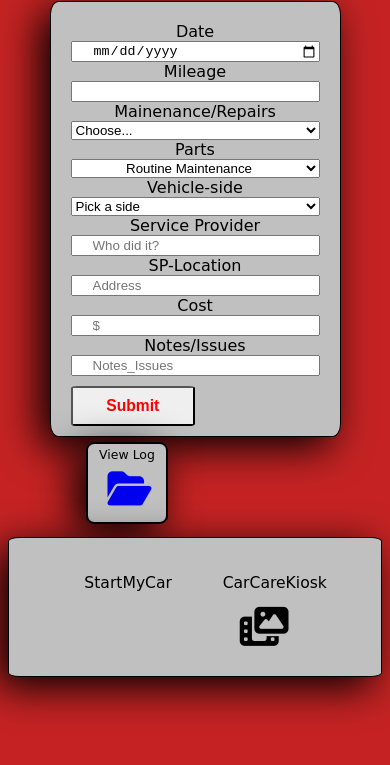
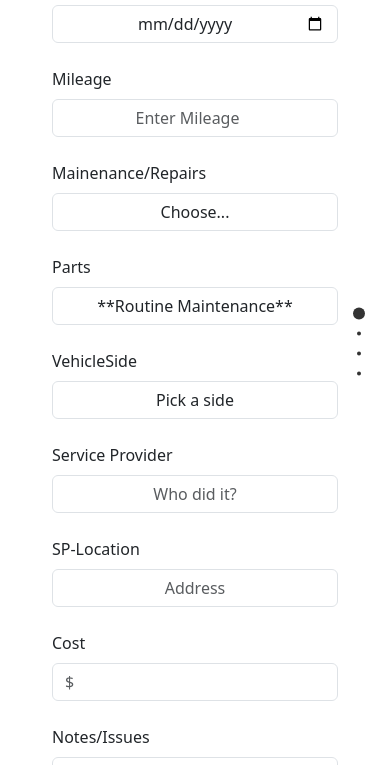
Before and after one commit to WebDesign-MultiMedia/LogMe, a website: page index.html in a window 390 px wide. Shown: the part 79-844 px from the top of the page. Drawn offline with nearby package versions, Linux system fonts and the light colour scheme; a web font is replaced by a local one.

Commit message:
Using Fullpage.js

```diff
--- a/index.html
+++ b/index.html
@@ -3,33 +3,42 @@
 <head>
     <meta charset="UTF-8">
     <meta name="viewport" content="width=device-width, initial-scale=1.0">
-    <link rel="stylesheet" href="style.css">
-    <script src="https://kit.fontawesome.com/2b46095725.js" crossorigin="anonymous"></script>
+    <!-- <link rel="stylesheet" href="style.css"> -->
+    <!-- <script src="https://kit.fontawesome.com/2b46095725.js" crossorigin="anonymous"></script>
     <link rel="preconnect" href="https://fonts.googleapis.com">
     <link rel="preconnect" href="https://fonts.gstatic.com" crossorigin>
-    <link href="https://fonts.googleapis.com/css2?family=Dancing+Script:wght@400..700&family=Danfo&family=Edu+AU+VIC+WA+NT+Guides:wght@400..700&family=Playwrite+GB+S:ital,wght@0,100..400;1,100..400&family=Updock&display=swap" rel="stylesheet">
+    <link href="https://fonts.googleapis.com/css2?family=Dancing+Script:wght@400..700&family=Danfo&family=Edu+AU+VIC+WA+NT+Guides:wght@400..700&family=Playwrite+GB+S:ital,wght@0,100..400;1,100..400&family=Updock&display=swap" rel="stylesheet"> -->
+    <link href="https://cdn.jsdelivr.net/npm/bootstrap@5.3.3/dist/css/bootstrap.min.css" rel="stylesheet" integrity="sha384-QWTKZyjpPEjISv5WaRU9OFeRpok6YctnYmDr5pNlyT2bRjXh0JMhjY6hW+ALEwIH" crossorigin="anonymous">
 
+   <link rel="stylesheet" href="https://cdnjs.cloudflare.com/ajax/libs/fullPage.js/3.1.2/fullpage.min.css">
     <title>Document</title>
 </head>
 <body>
 
-   <h1>Log Me!</h1>
+    <div id="fullpage">
+        <div class="section ">
 
             <div class="Logbox">
                 <form>
-        <label for="Date">Date</label>
-        <input type="date" name="Date" id="Date">
-        <label for="Mileage">Mileage</label>
-        <input type="number" name="Mileage" id="Mileage">
-        <label for="Mainenance/Repairs">Mainenance/Repairs</label>
-        <select name="Mainenance/Repairs" id="MainenanceRepairs">
+                    <div class="form-group p-5 m-1">
+                        <label for="Date" class="text-center form-label">Date</label>
+                        <input type="date" class="form-control text-center" name="Date" id="Date">
+                        <!-- <small class="form-text text-muted text-center">hi</small> -->
+                        <br>
+                        <label for="Mileage" class="form-label">Mileage</label>
+                        <input type="number" name="Mileage" id="Mileage" class="form-control text-center " placeholder="Enter Mileage">
+                        <!-- <small class="form-text text-muted">hi 1</small> -->
+                        <br>
+                        <label for="Mainenance/Repairs" class="form-label">Mainenance/Repairs</label>
+                        <select name="Mainenance/Repairs" id="MainenanceRepairs" class="form-control text-center">
                             <option>Choose...</option>
                             <option value="Maintenance">Maintenance</option>
                             <option value="Repairs">Repairs</option>
                         </select>
-        <label for="Parts">Parts</label>
-        <select name="Parts" id="Parts">
-            <option value="" id="RM">Routine Maintenance</option>
+                        <br>
+                        <label for="Parts" class="form-label">Parts</label>
+                        <select name="Parts" id="Parts" class="form-control text-center">
+                            <option value="" id="RM">**Routine Maintenance**</option>
                             <option value="Engine Oil & Filter">Engine Oil & Filter</option>
                             <option value="Tire Rotation">Tire Rotation</option>
                             <option value="Tire Alignment">Tire Alignment</option>
@@ -45,9 +54,10 @@
                             <option value="Headlights bulb">Headlights bulb</option>
                             <option value="Taillights bulb">Taillights bulb</option>
                             <!--  -->
-            <option value="" id="MR">Major Repairs</option>
-            <option value="Timing belt/Chain*">Timing belt/Chain*</option>
-            <option value="Water Pump*">Water Pump*</option>
+                            <option value="" id="MR">**Major Repairs**</option>
+                            <option value="Timing belt/Chain*">Timing belt/Chain</option>
+                            <option value="Water Pump*">Water Pump</option>
+                            <option value="Water_Pump_TimingBelt_kit*">Water Pump & Timing Belt Kit</option>
                             <!-- Suspension Repairs -->
                             <option value="Shocks">Shocks</option>
                             <option value="Struts">Struts</option>
@@ -75,8 +85,9 @@
                             <option value="Alternator">Alternator</option>
                             <option value="Starter">Starter</option>
                         </select>
-        <label for="VehicleSide">Vehicle-side</label>
-        <select name="VehicleSide" id="VehicleSide">
+                        <br>
+                        <label for="VehicleSide" class="text-center form-label">VehicleSide</label>
+                        <select name="VehicleSide" id="VehicleSide" class="form-control text-center">
                             <option>Pick a side</option>
                             <option>Front-Driver</option>
                             <option>Front-Pass</option>
@@ -87,17 +98,37 @@
                             <option>Engine</option>
                             <option>Transmission</option>
                         </select>
-        <label for="Service_Provider">Service Provider</label>
-        <input type="text" placeholder="Who did it?" name="Service_Provider" id="Service_Provider">
-        <label for="SPLocation">SP-Location</label>
-        <input type="text" placeholder="Address" name="SPLocation" id="SPLocation">
-        <label for="Cost">Cost</label>
-        <input type="text" placeholder="$" name="Cost" id="Cost">
-        <label for="Notes_Issues">Notes/Issues</label>
-        <input type="textarea" placeholder="Notes_Issues" name="Notes_Issues" id="Notes_Issues">
-        <button type="button" id="btn" >Submit</button>
+                        <br>
+                        <label for="Service_Provider" class="form-label">Service Provider</label>
+                        <input type="text" placeholder="Who did it?" name="Service_Provider" id="Service_Provider" class="form-control text-center">
+                        <br>
+                      <label for="SPLocation" class="form-label">SP-Location</label>
+                      <input type="text" placeholder="Address" name="SPLocation" id="SPLocation" class="form-control text-center">
+                        <br>
+                    <label for="Cost" class="form-label">Cost</label>
+                    <input type="number"  name="Cost" id="Cost" class="form-control " value="$" placeholder="$" >
+                        <br>
+                    <label for="Notes_Issues" class="form-label">Notes/Issues</label>
+                    <input type="textarea" placeholder="Notes_Issues" name="Notes_Issues" id="Notes_Issues" class="form-control text-center">
+                        <br>
+                    <button type="button" id="btn" class="" >Submit</button>
+                    </div>
                 </form>
                </div>
+
+
+
+
+        </div>
+        <div class="section ">Some section</div>
+        <div class="section ">Some section</div>
+        <div class="section ">Some section</div>
+    </div>
+   <!-- <h1>Log Me!</h1> -->
+
+
+
+<!--
 
    <div class="Dashboard">
     <div class="ViewLog">
@@ -108,21 +139,52 @@
     </div>
    </div>
 
-   <div class="info_Resources">
-    <div class="Resources">
-        <div class="StartMyCar">
-            <p>StartMyCar</p>
-            <i class="fa-solid fa-car-building" id="fuseBx"><a href="https://www.startmycar.com/us"></a></i>
+   <div class="info_Resources d-flex justify-content-center p-3  bg-warning ">
+    <div class="Resources  d-flex flex-column  ">
+        <div class="StartMyCar bg-primary ">
+            <p class="text-bg-danger text-center">StartMyCar</p>
+            <i class="fa-solid fa-car-building p-2 m-1 d-flex justify-content-center  " id="fuseBx"><a href="https://www.startmycar.com/us"></a></i>
         </div>
-        <div class="CarCareKiosk">
+        <div class="CarCareKiosk bg-info">
             <p>CarCareKiosk</p>
             <i class="fa-duotone fa-solid fa-photo-film" id="HowVids"><a href="https://www.carcarekiosk.com/"></a></i>
         </div>
+        <div class="CarCareCouncil bg-danger">
+            <p>CarCareCouncil</p>
+            <i class="fa-duotone fa-solid fa-screwdriver-wrench"><a href="https://www.carcare.org/"></a></i>
+        </div>
+        <div class="CarCareCouncil">
+            <p>CarCareCouncil</p>
+            <i class="fa-duotone fa-solid fa-screwdriver-wrench"><a href="https://www.carcare.org/"></a></i>
+        </div>
+        <div class="CarCareCouncil">
+            <p>CarCareCouncil</p>
+            <i class="fa-duotone fa-solid fa-screwdriver-wrench"><a href="https://www.carcare.org/"></a></i>
+        </div>
+        <div class="CarCareCouncil">
+            <p>CarCareCouncil</p>
+            <i class="fa-duotone fa-solid fa-screwdriver-wrench"><a href="https://www.carcare.org/"></a></i>
         </div>
     </div>
+   </div> -->
 
-   <script src="app.js"></script>
+
+   <!-- <script src="app.js"></script> -->
    <script src="https://unpkg.com/sweetalert/dist/sweetalert.min.js"></script>
+   <script src="https://cdn.jsdelivr.net/npm/bootstrap@5.3.3/dist/js/bootstrap.bundle.min.js" integrity="sha384-YvpcrYf0tY3lHB60NNkmXc5s9fDVZLESaAA55NDzOxhy9GkcIdslK1eN7N6jIeHz" crossorigin="anonymous"></script>
+
+
+   <script src="https://cdnjs.cloudflare.com/ajax/libs/fullPage.js/3.1.2/fullpage.min.js"></script>
+   <script>
+    new fullpage('#fullpage', {
+      autoScrolling: true,
+      navigation: true,
+      navigationPosition: 'right',
+      navigationTooltips: ['Section 1', 'Section 2', 'Section 3', 'Section 4'],
+      showActiveTooltip: true,
+      scrollHorizontally: true,
+    });
+  </script>
 
 </body>
 </html>
--- a/package.json
+++ b/package.json
@@ -1,5 +1,6 @@
 {
   "dependencies": {
+    "fullpage.js": "^4.0.30",
     "sweetalert": "^2.1.2"
   }
 }
--- a/style.css
+++ b/style.css
@@ -2,12 +2,13 @@
 @media only screen and (max-width: 600px) {
 
     body{
-        background: rgb(197, 35, 35);
+        background: black;
     }
 
 
     /* H1 */
     h1{
+        color: silver;
         text-align: center;
           font-family: "Danfo", serif;
   font-optical-sizing: auto;
@@ -104,50 +105,10 @@
             font-size: 10vw;
         }
 
-        /* Resources */
 
-        .info_Resources{
-        background-color: #C0C0C0;
-        border: 1px solid black;
-        border-radius: 3%;
-        padding: 20px;
-        text-align: center;
-        font-size: 1em;
-        filter: drop-shadow(-10px 10px 20px black);
-        }
 
-        .Resources{
-            display: flex;
-            justify-content: space-evenly;
-            flex-direction: row;
-            padding-bottom: 10px;
-        }
 
-        .StartMyCar{
-            width: 25%;
-            font-size: 4vw;
 
-            font-family: "Playwrite GB S", cursive;
-            font-optical-sizing: auto;
-            font-weight: 400;
-            font-style: normal;
-        }
-         .fa-car-building{
-            font-size: 10vw;
-        }
-
-        .CarCareKiosk{
-            width: 25%;
-            font-size: 4vw;
-
-            font-family: "Playwrite GB S", cursive;
-            font-optical-sizing: auto;
-            font-weight: 400;
-            font-style: normal;
-        }
-        .fa-photo-film{
-            font-size: 10vw;
-        }
 }
 
 /* Small devices (portrait tablets and large phones, 600px and up) */
```
Also changed, not shown: fullpage.js (added, +8 -0 lines), fullpage.css (added), 2 other files. Lines whose indentation alone changed are shown as unchanged.
